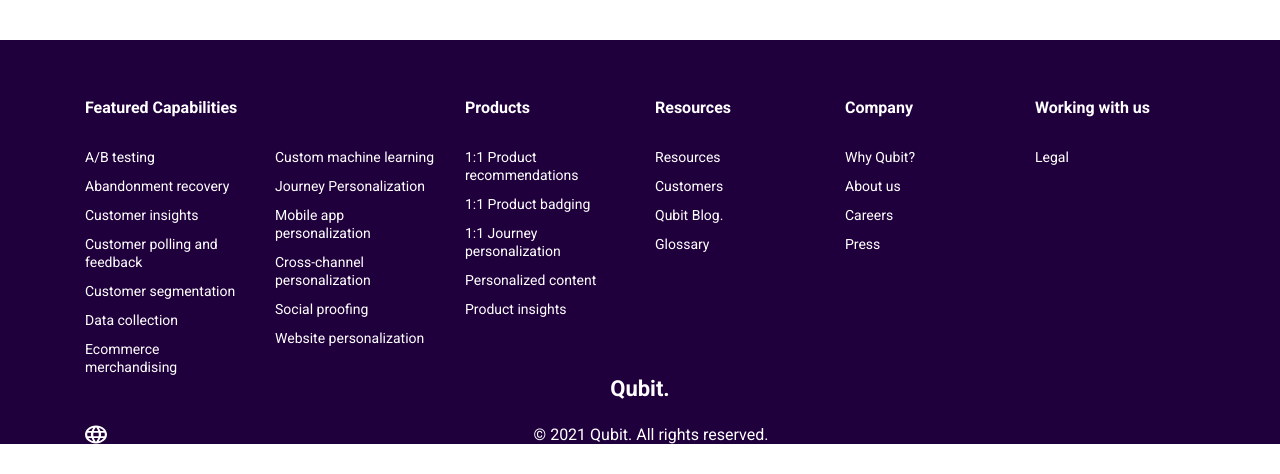
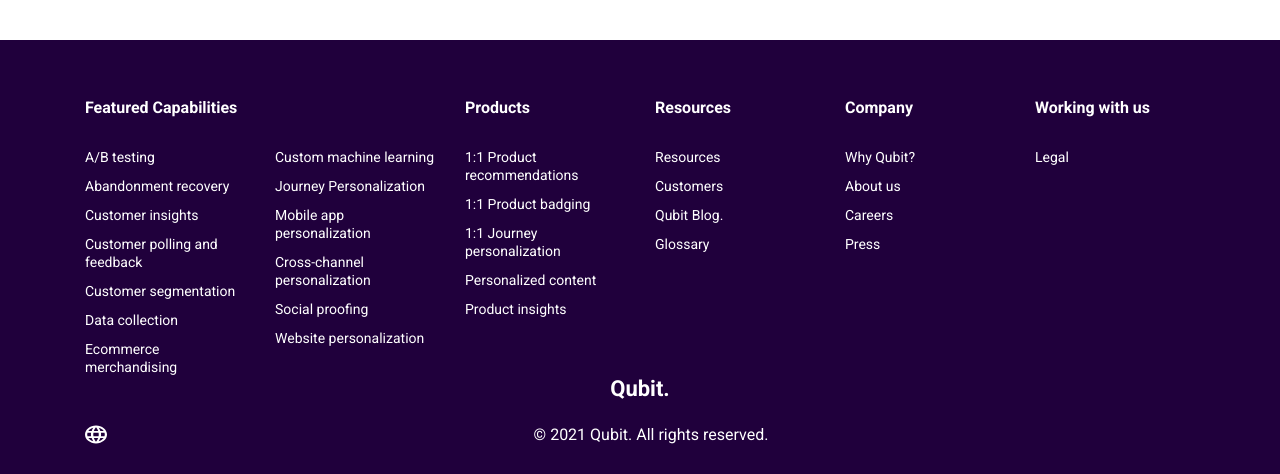
Before and after one commit to amantaysv/qubit, a plain HTML site: page index.html in a window 1280 px wide. Shown: the part 7212-7686 px from the top of the page. Before the commit the page ends 7656 px from the top, so only its background shows below. Drawn offline with Linux system fonts and the light colour scheme.

Commit message:
adde padding in footer

```diff
--- a/src/style/_footer.scss
+++ b/src/style/_footer.scss
@@ -1,6 +1,6 @@
 .footer {
   background-color: #20003c;
-  padding-top: 57px;
+  padding: 57px 0 30px;
 
   &__title {
     font-weight: bold;
```
Also changed, not shown: src/style/style.css, src/style/style.min.css.
